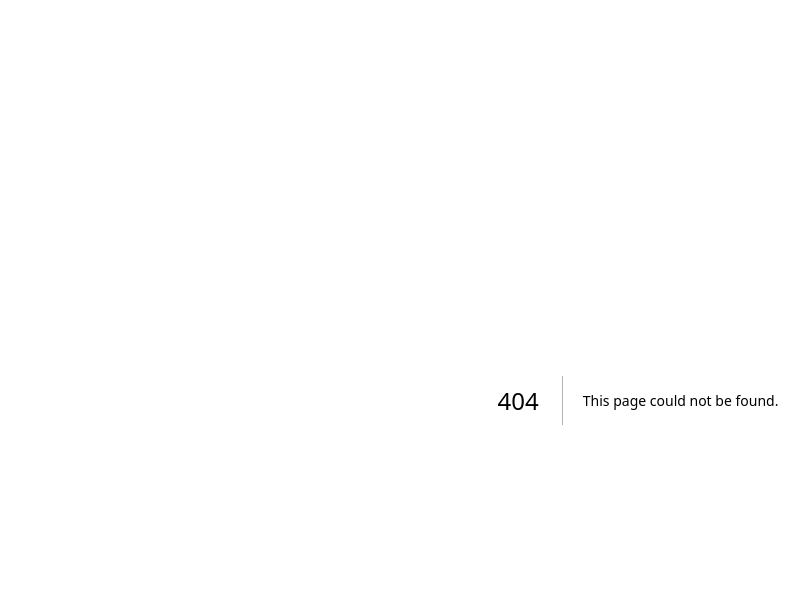
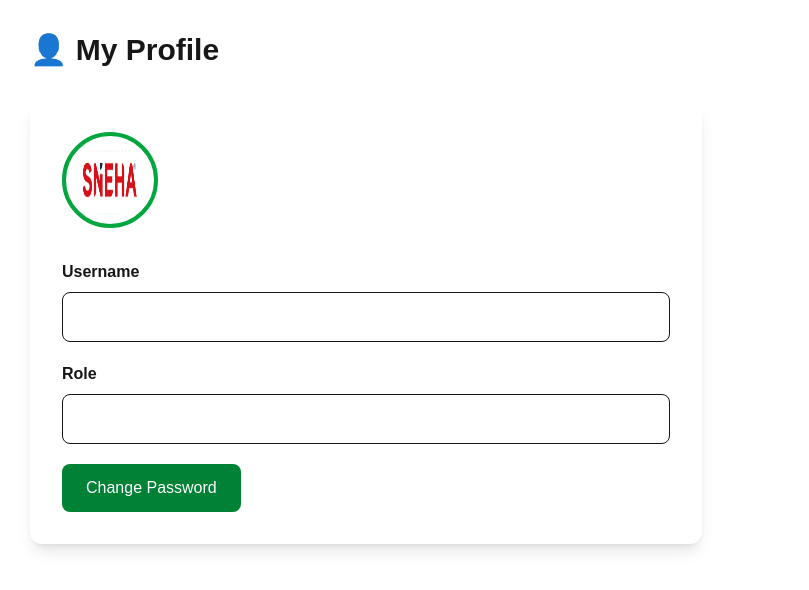
Before and after one commit to Akhil1466/farm-report-system, a Next.js app in the folder frontend/: page /profile in a window 1280 px wide. Before the commit this address had no page. Shown: the top 590 px of the page, without its empty margins (2-811 px from the left). Built offline with nearby package versions, Linux system fonts and the light colour scheme.

Commit message:
Added profile page, audit logs and JWT authentication

```diff
--- /dev/null
+++ b/frontend/app/profile/page.tsx
@@ -0,0 +1,83 @@
+"use client";
+
+import { useEffect, useState } from "react";
+
+export default function ProfilePage() {
+  const [username, setUsername] = useState("");
+  const [role, setRole] = useState("");
+
+  useEffect(() => {
+    setUsername(localStorage.getItem("username") || "");
+    setRole(localStorage.getItem("role") || "");
+  }, []);
+
+  return (
+    <main className="p-8">
+
+      <h1 className="text-3xl font-bold mb-8">
+        👤 My Profile
+      </h1>
+
+      <div className="bg-white rounded-xl shadow-lg p-8 max-w-2xl">
+
+        <div className="flex items-center gap-6 mb-8">
+
+          <img
+            src="/sneha-logo.png"
+            alt="Profile"
+            className="w-24 h-24 rounded-full border-4 border-green-600 p-2 bg-white"
+          />
+
+          <div>
+
+            <h2 className="text-2xl font-bold">
+              {username}
+            </h2>
+
+            <p className="text-gray-500">
+              {role}
+            </p>
+
+          </div>
+
+        </div>
+
+        <div className="space-y-5">
+
+          <div>
+            <label className="font-semibold">
+              Username
+            </label>
+
+            <input
+              className="border rounded-lg w-full p-3 mt-2"
+              value={username}
+              readOnly
+            />
+          </div>
+
+          <div>
+            <label className="font-semibold">
+              Role
+            </label>
+
+            <input
+              className="border rounded-lg w-full p-3 mt-2"
+              value={role}
+              readOnly
+            />
+          </div>
+
+          <button
+            className="bg-green-700 hover:bg-green-800 text-white px-6 py-3 rounded-lg"
+          >
+            Change Password
+          </button>
+
+        </div>
+
+      </div>
+
+    </main>
+  );
+}
--- a/frontend/components/Sidebar.tsx
+++ b/frontend/components/Sidebar.tsx
@@ -1,12 +1,17 @@
 "use client";
-
 import Link from "next/link";
 import { useRouter } from "next/navigation";
+
 
 const menu = [
   { name: "Dashboard", href: "/dashboard", icon: "🏠" },
   { name: "Upload", href: "/upload", icon: "📂" },
   { name: "Reports", href: "/reports", icon: "📑" },
+  {
+  name: "Profile",
+  href: "/profile",
+  icon: "👤",
+},
   { name: "History", href: "/history", icon: "📜" },
   { name: "Analytics", href: "/analytics", icon: "📈" },
   { name: "Users", href: "/users", icon: "👥" },
```
Also changed, not shown: 2 other files (tests, documents, lock files or other folders).
